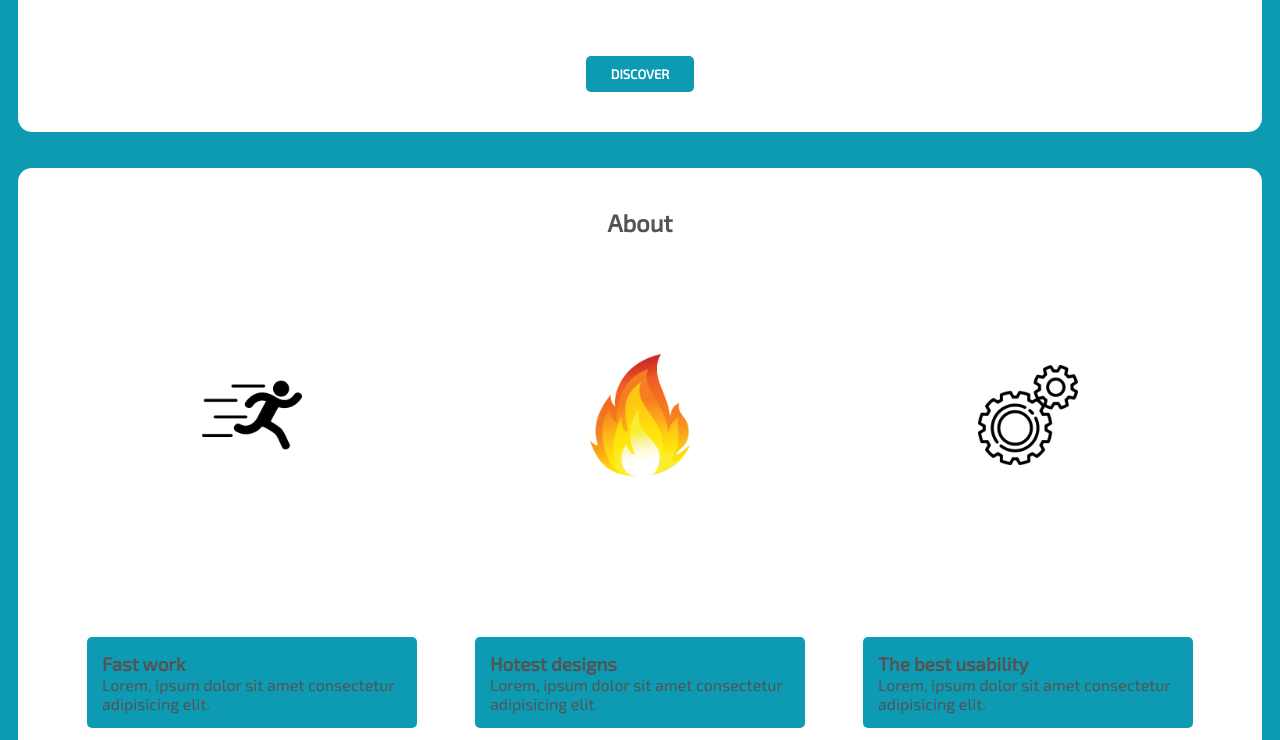
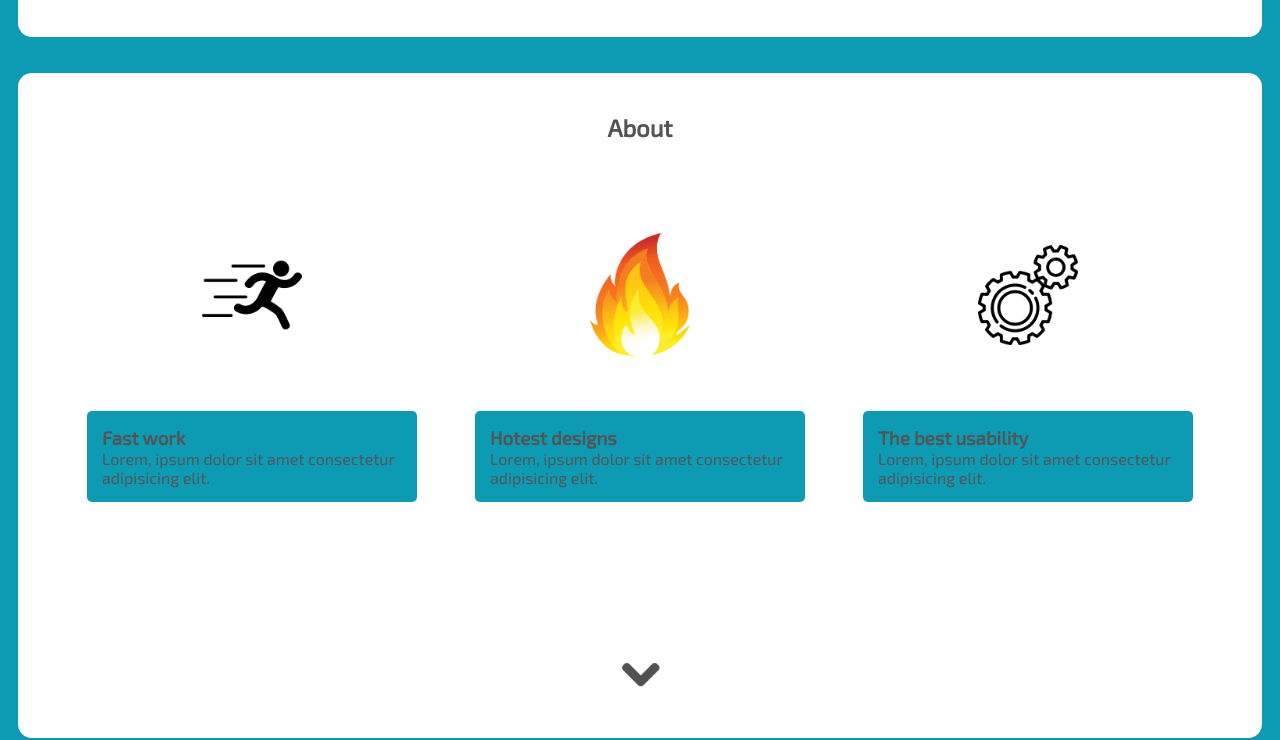
Before and after one commit to desertom/WEB-Studio, a plain HTML site: page index.html in a window 1280 px wide. Shown: the part 646-1386 px from the top of the page. Drawn offline with Linux system fonts and the light colour scheme.

Commit message:
Fix responsive

```diff
--- a/css/index.css
+++ b/css/index.css
@@ -15,7 +15,7 @@ body {
     background: #0d9ab3;
 }
 
-h1, h2, h3, p, div, nav, header, section, body {
+h1, h2, h3, p, div, nav, header, section {
     margin: 0;
     padding: 0;
 }
@@ -103,8 +103,12 @@ header .button-discover {
 }
 
 @media (min-width: 768px) {
+    .card {
+        min-height: 585px;
+    }
+
     header nav div.logo img{
-        max-width: 20vh;
+        max-width: 150px;
     }
 
     header nav {
@@ -161,13 +165,28 @@ section.about div.about-item {
     max-width: 100%;
 }
 
+.arrow-down {
+    display: none;
+}
+
+@media (min-width: 768px) {
+    .arrow-down {
+        display: flex;
+        justify-content: center;
+    }
+
+    .arrow-down img {
+        max-width: 50px;
+    }
+}
+
 @media (min-width: 768px) {
     section.about .about-content {
         display: flex;
         flex-direction: column;
         justify-content: space-evenly;
         justify-items: center;
-        min-height: 80vh;
+        min-height: 180px;
     }
 
     section.about article {
@@ -230,8 +249,18 @@ section#contact form input[type=submit] {
     border-radius: 5px;
     padding: 10px 25px;
     font-family: 'Exo 2', sans-serif;
+    color: white;
     font-weight: bold;
     font-size: 15px;
+}
+
+section#contact form input[type=submit]:hover {
+    color: black;
+}
+
+section#contact form input[type=submit]:active {
+    background-color: var(--main-color);
+
 }
 
 section#contact .social-networks {
--- a/index.html
+++ b/index.html
@@ -8,7 +8,7 @@
     <link rel="shortcut icon" type="image/jpg" href="img/favicon.ico"/>
     <link rel="stylesheet" href="css/index.css">
 </head>
-<body class="container">
+<body>
     <header>
         <div class="card">
             <nav>
@@ -56,13 +56,14 @@
                         <p>Lorem, ipsum dolor sit amet consectetur adipisicing elit.</p>
                     </div>
                 </article>
-
             </div>
+            <a href="#samples" class="arrow-down"><img src="img/arrow-down.png" alt="arrow-down"></a>
         </div>
     </section>
     <section class="samples" id="samples">
         <div class="card">
             <h2 class="section-heading">Samples</h2>
+            <a href="#contact" class="arrow-down"><img src="img/arrow-down.png" alt="arrow-down"></a>
         </div>
     </section>
     <section id="contact">
```
Also changed, not shown: img/arrow-down.png (added).
